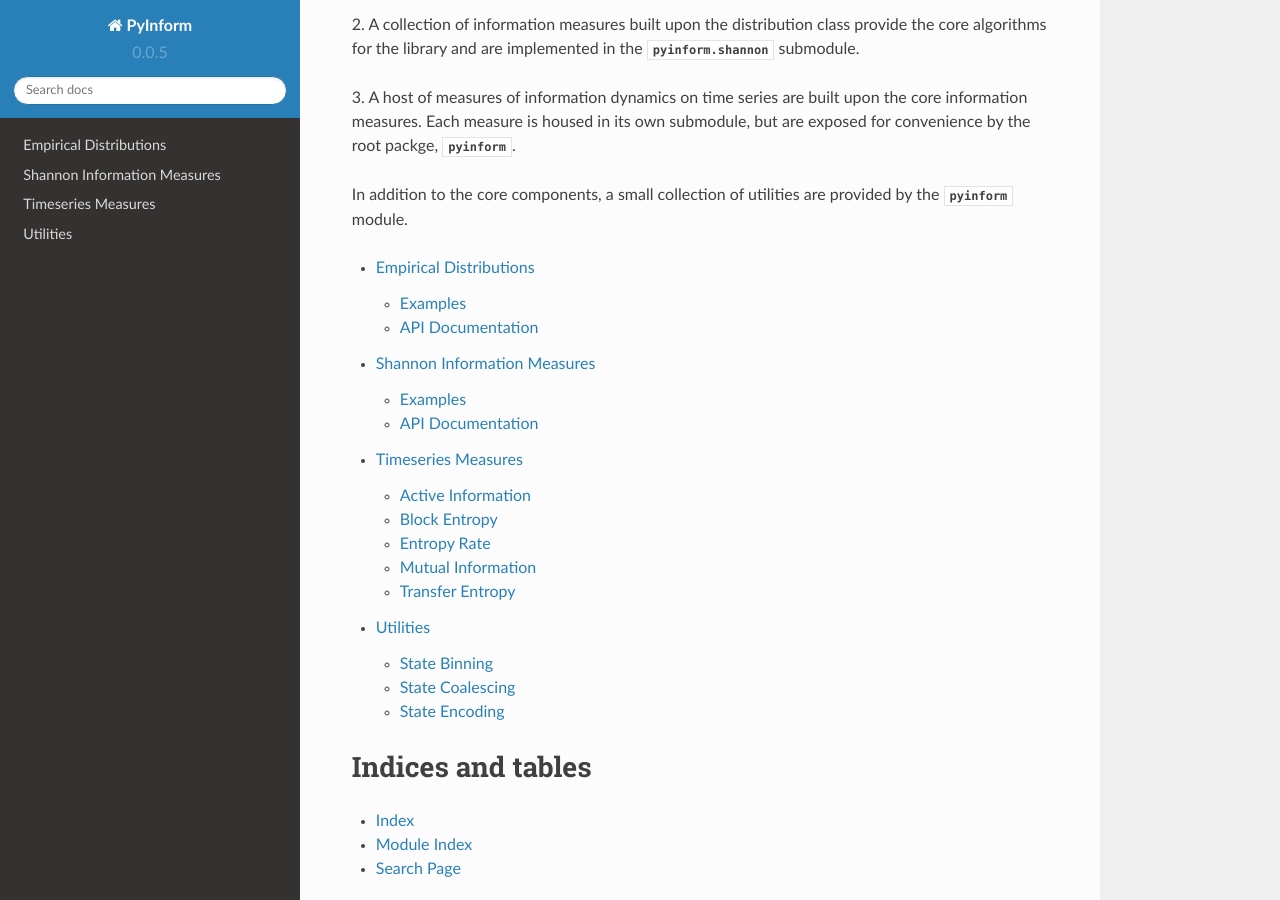
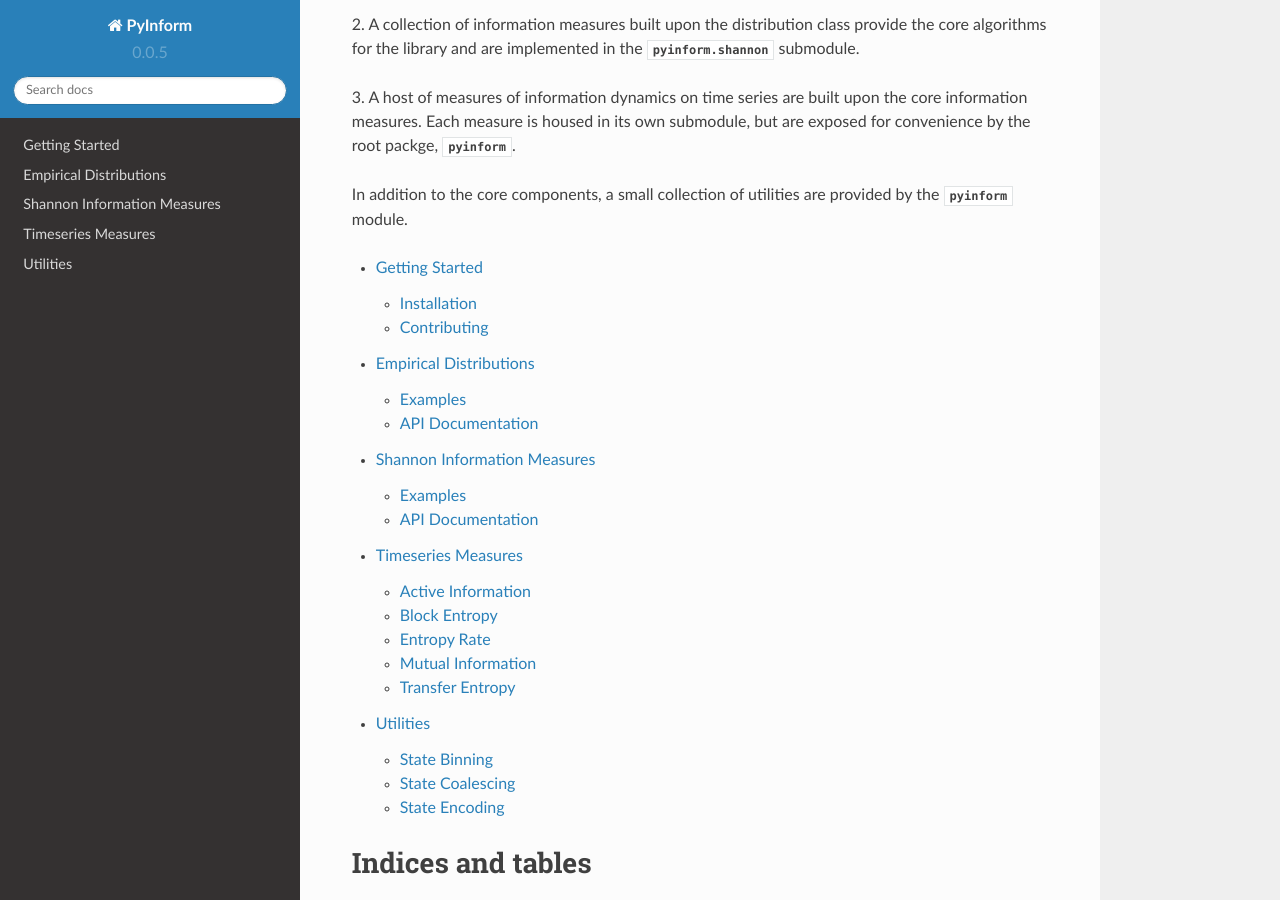
Before and after one commit to ELIFE-ASU/PyInform, a Sphinx documentation site: the page built from docs/source/index.rst, in a window 1280 px wide and 900 px high, scrolled down 340 px. Built offline with Sphinx 7.4.7 and the Read the Docs theme 2.0.0, drawn with Linux system fonts in a browser that asks for light colours; formulas are drawn with MathJax 3.

Commit message:
Stub out a "Getting Started" page

```diff
--- a/docs/source/index.rst
+++ b/docs/source/index.rst
@@ -25,6 +25,7 @@ provided by the :py:mod:`pyinform` module.
 .. toctree::
    :maxdepth: 2
 
+   starting
    dist
    shannon
    timeseries
--- /dev/null
+++ b/docs/source/starting.rst
@@ -0,0 +1,8 @@
+Getting Started
+===============
+
+Installation
+------------
+
+Contributing
+------------
```
